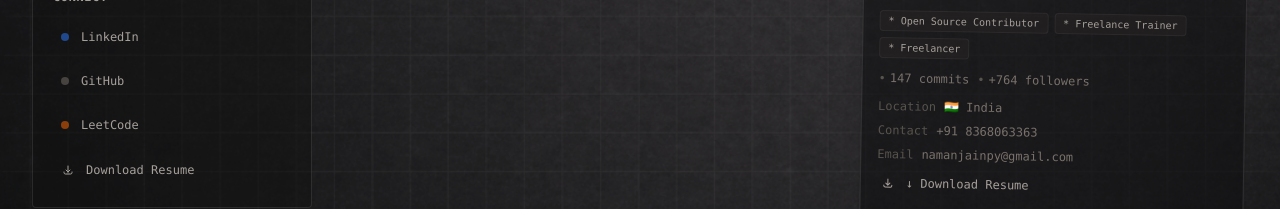
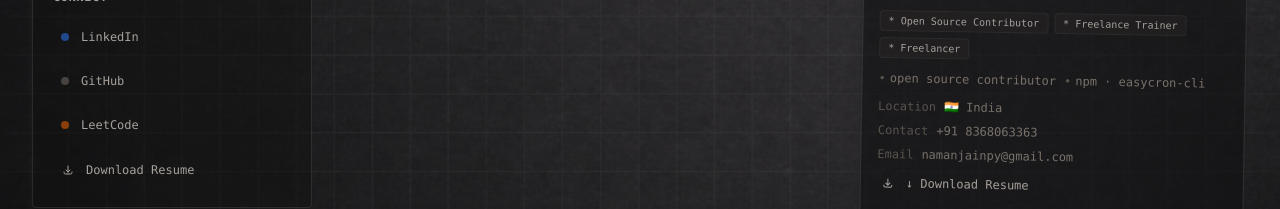
Before and after one commit to namanjain24-sudo/terminal-potfolio, a React (Vite) app: page / in a window 1280 px wide. Shown: the part 479-688 px from the top of the page. Built offline with nearby package versions, Linux system fonts and the light colour scheme.

Commit message:
fix: replace invented GitHub stats with verifiable ones
The hero showed "147 commits" and "+764 followers"; the account has 5
followers. Replaced with two claims that hold up: merged contributions to
AsyncAPI, and the published easycron-cli package.

```diff
--- a/src/components/Hero.jsx
+++ b/src/components/Hero.jsx
@@ -227,11 +227,11 @@ const Hero = ({ onOpenPanel }) => {
 
                                 <div className="flex items-center gap-1">
                                     <span className="text-stone-600">•</span>
-                                    <span className="text-stone-500">147 commits</span>
+                                    <span className="text-stone-500">open source contributor</span>
                                 </div>
                                 <div className="flex items-center gap-1">
                                     <span className="text-stone-600">•</span>
-                                    <span className="text-stone-500">+764 followers</span>
+                                    <span className="text-stone-500">npm · easycron-cli</span>
                                 </div>
                                 {/* <a href="/resume.pdf" download className="flex items-center gap-3 text-xs text-stone-400 hover:text-emerald-400 transition-colors group p-2 hover:bg-emerald-500/5 rounded-sm border border-transparent hover:border-emerald-500/20 mt-2">
                                     <svg xmlns="http://www.w3.org/2000/svg" className="w-3 h-3" fill="none" viewBox="0 0 24 24" stroke="currentColor">
```
